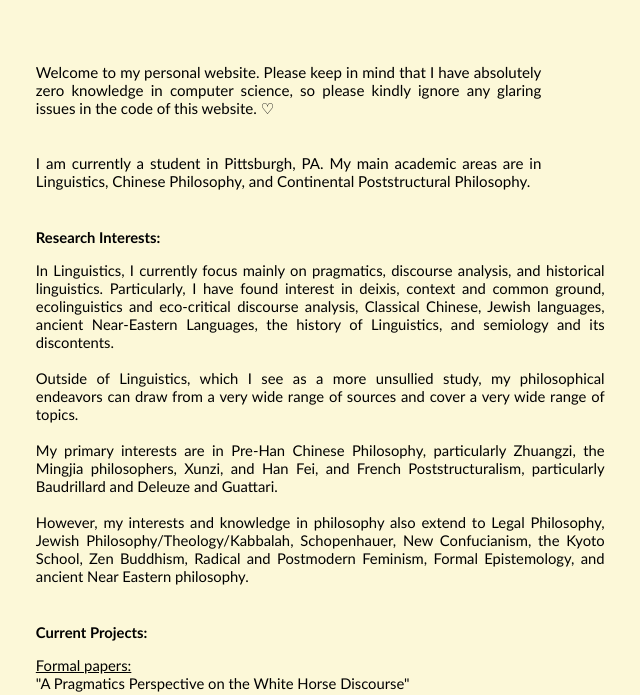
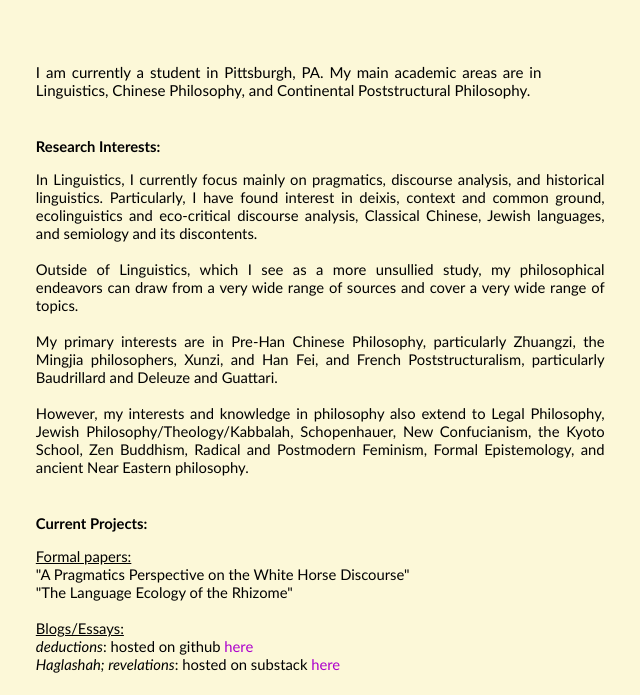
Before and after one commit to zj-rubin/zj-rubin.github.io, a plain HTML site: page index.html in a window 1280 px wide. Shown: the part 92-787 px from the top of the page, without its empty margins (78-718 px from the left). Drawn offline with Linux system fonts and the light colour scheme.

Commit message:
Update index.html

```diff
--- a/index.html
+++ b/index.html
@@ -40,11 +40,6 @@
 
   <h3>
     <p style="font-family: Gill Sans; font-size: 15.1px; font-weight: normal; width: 40%; margin-left: 2.8cm; margin-bottom: 1cm; text-align: justify">
-      Welcome to my personal website. Please keep in mind that I have absolutely zero knowledge in computer science,
-      so please kindly ignore any glaring issues in the code of this website. ♡
-
-     <br><br><br>
-
       I am currently a student in Pittsburgh, PA. My main academic areas are in Linguistics, Chinese Philosophy,
       and Continental Poststructural Philosophy.
     </p>
@@ -58,7 +53,7 @@
     <p style="font-family: Gill Sans; font-size: 14.8px; font-weight: normal; width: 45%; margin-left: 2.8cm; margin-bottom: 1cm; text-align: justify">
       In Linguistics, I currently focus mainly on pragmatics, discourse analysis, and historical linguistics.
       Particularly, I have found interest in deixis, context and common ground, ecolinguistics and eco-critical discourse analysis,
-      Classical Chinese, Jewish languages, ancient Near-Eastern Languages, the history of Linguistics, and semiology and its discontents.
+      Classical Chinese, Jewish languages, and semiology and its discontents.
 
        <br><br>
 
```
